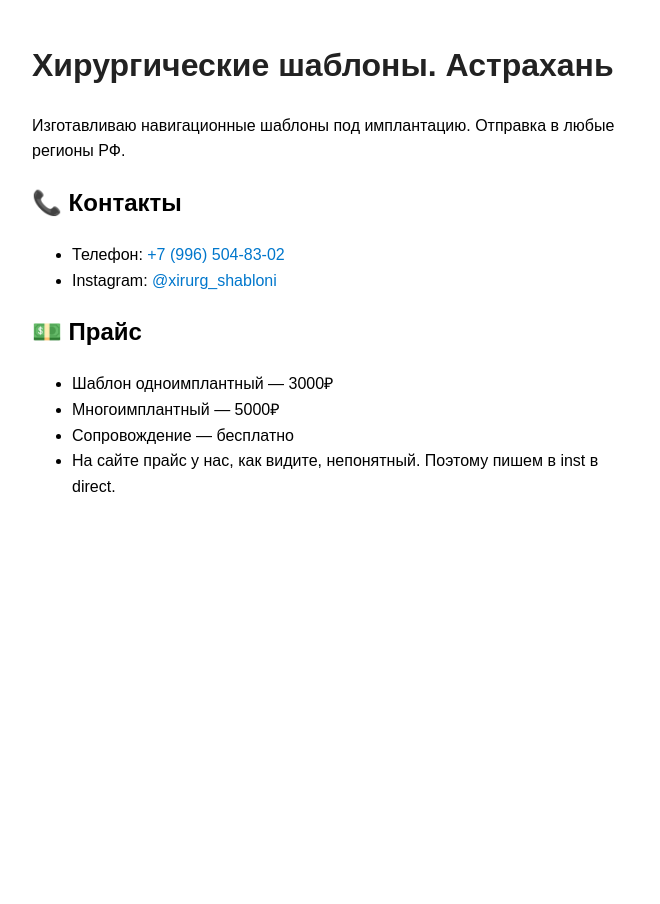
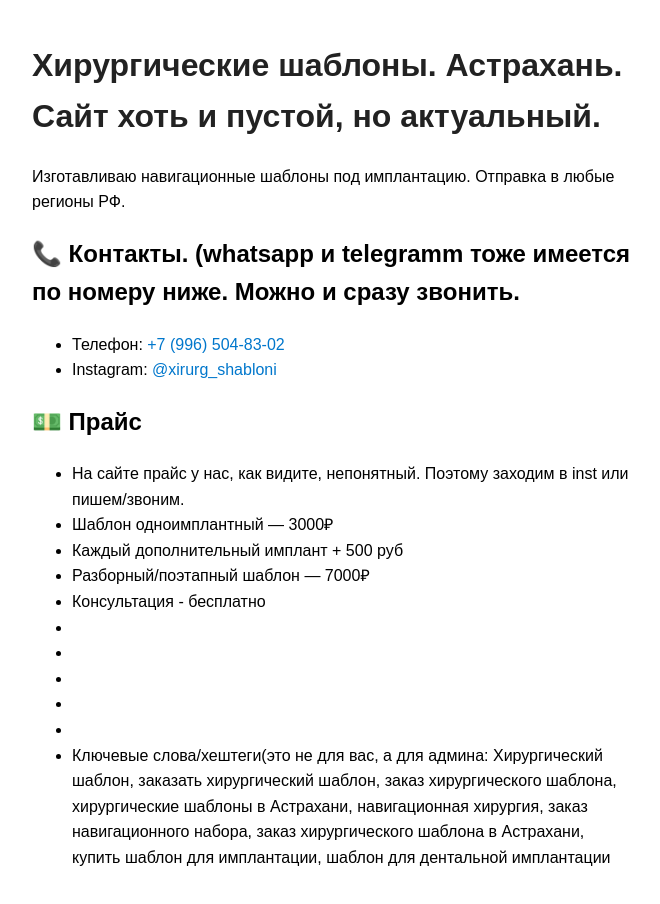
Before and after one commit to isa95admin/isa.github.io, a plain HTML site: page index.html in a window 1280 px wide. Shown: the whole page, without its empty margins (308-968 px from the left). Before the commit the page ends 800 px from the top, so only its background shows below. Drawn offline with Linux system fonts and the light colour scheme.

Commit message:
index.html

```diff
--- a/index.html
+++ b/index.html
@@ -20,10 +20,10 @@
   </style>
 </head>
 <body>
-  <h1>Хирургические шаблоны. Астрахань </h1>
+  <h1>Хирургические шаблоны. Астрахань. Сайт хоть и пустой, но актуальный.  </h1>
   <p>Изготавливаю навигационные шаблоны под имплантацию. Отправка в любые регионы РФ.</p>
 
-  <h2>📞 Контакты</h2>
+  <h2>📞 Контакты. (whatsapp и telegramm тоже имеется по номеру ниже. Можно и сразу звонить.</h2>
   <ul>
     <li>Телефон: <a href="tel:+79965048302">+7 (996) 504-83-02</a></li>
     <li>Instagram: <a href="https://instagram.com/xirurg_shabloni" target="_blank">@xirurg_shabloni</a></li>
@@ -31,10 +31,18 @@
 
   <h2>💵 Прайс</h2>
   <ul>
+    <li>На сайте прайс у нас, как видите, непонятный. Поэтому заходим в inst или пишем/звоним. </li>
     <li>Шаблон одноимплантный — 3000₽</li>
-    <li>Многоимплантный — 5000₽</li>
-    <li>Сопровождение — бесплатно</li>
-    <li>На сайте прайс у нас, как видите, непонятный. Поэтому пишем в inst в direct. </li>
+    <li>Каждый дополнительный имплант + 500 руб</li>
+    <li>Разборный/поэтапный шаблон — 7000₽</li>
+    <li>Консультация - бесплатно</li>
+    <li></li>
+    <li></li>
+    <li></li>
+    <li></li>
+    <li></li>
+    <li>Ключевые слова/хештеги(это не для вас, а для админа: Хирургический шаблон, заказать хирургический шаблон, заказ хирургического шаблона, хирургические шаблоны в Астрахани, навигационная хирургия, заказ навигационного набора, заказ хирургического шаблона в Астрахани, купить шаблон для имплантации, шаблон для дентальной имплантации</li>
+
   </ul>
 </body>
 </html>
```
